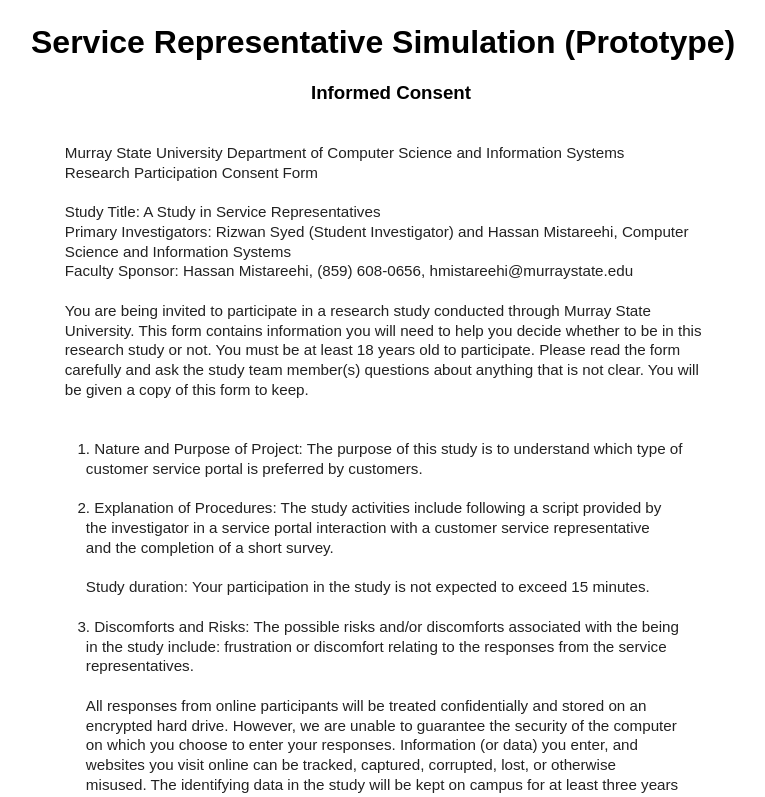
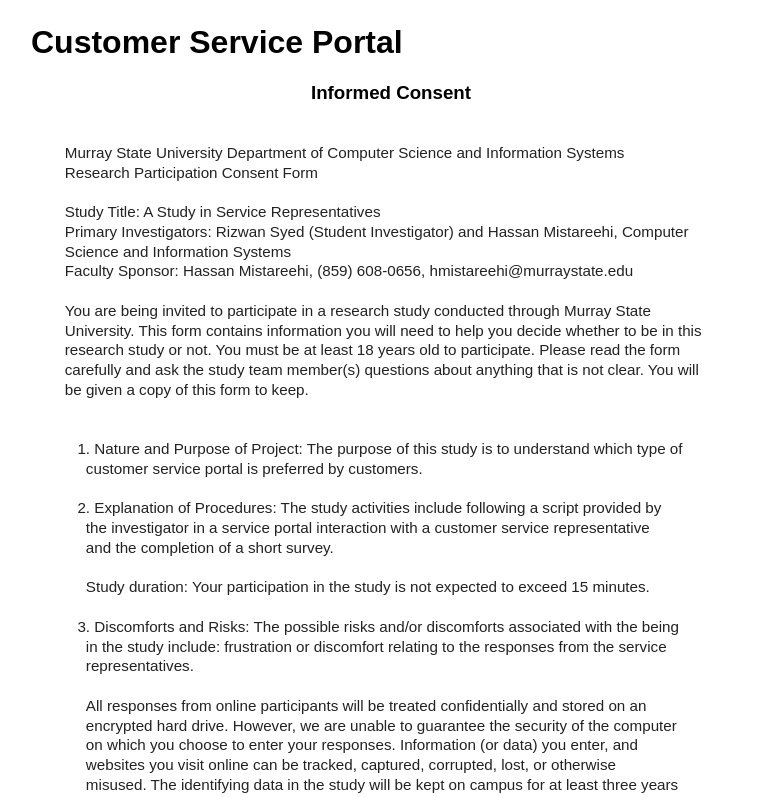
Before and after one commit to RAS06/customer-service-portal, a website: page frontend/public/index.html in a window 1280 px wide. Shown: the top 797 px of the page, without its empty margins (249-1014 px from the left). Drawn offline with Linux system fonts and the light colour scheme.

Commit message:
Update index.html

```diff
--- a/frontend/public/index.html
+++ b/frontend/public/index.html
@@ -25,7 +25,7 @@
     </style>
   </head>
   <body>
-    <h1>Service Representative Simulation (Prototype)</h1>
+    <h1>Customer Service Portal</h1>
 
     <!-- agent placeholder removed to keep survey workflow free of agent profile UI -->
 
```
